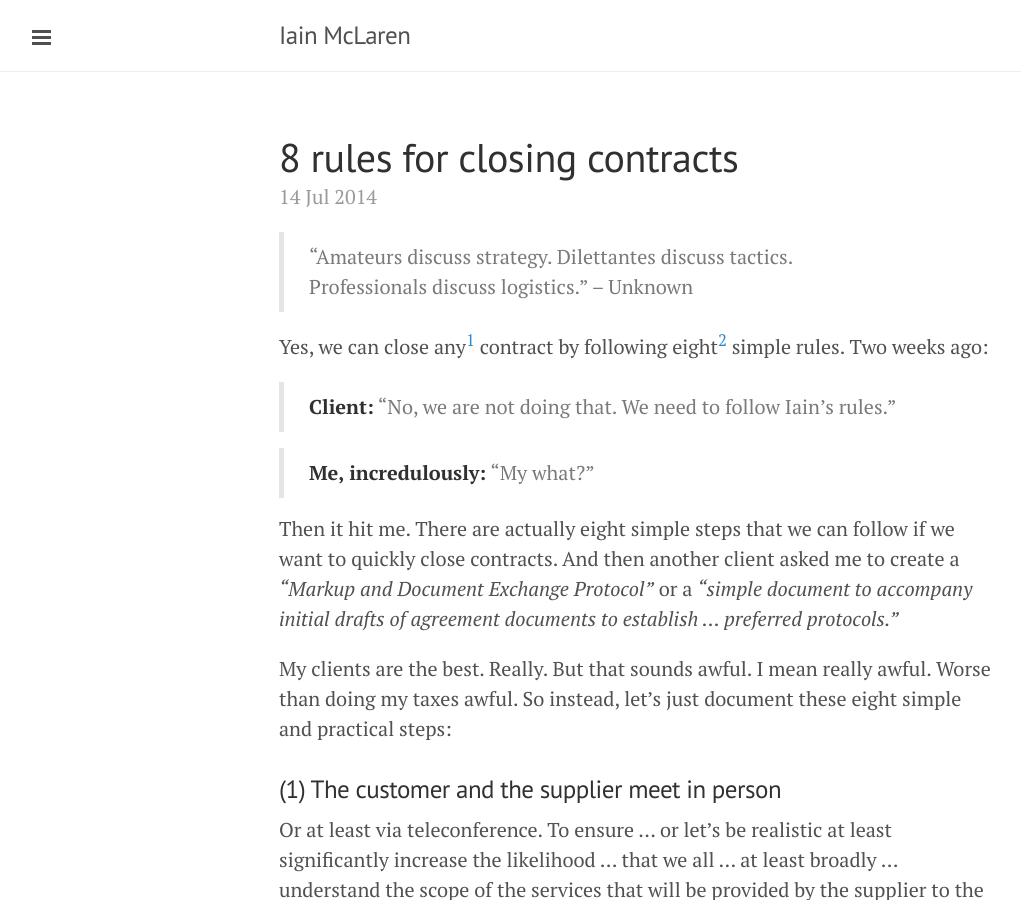
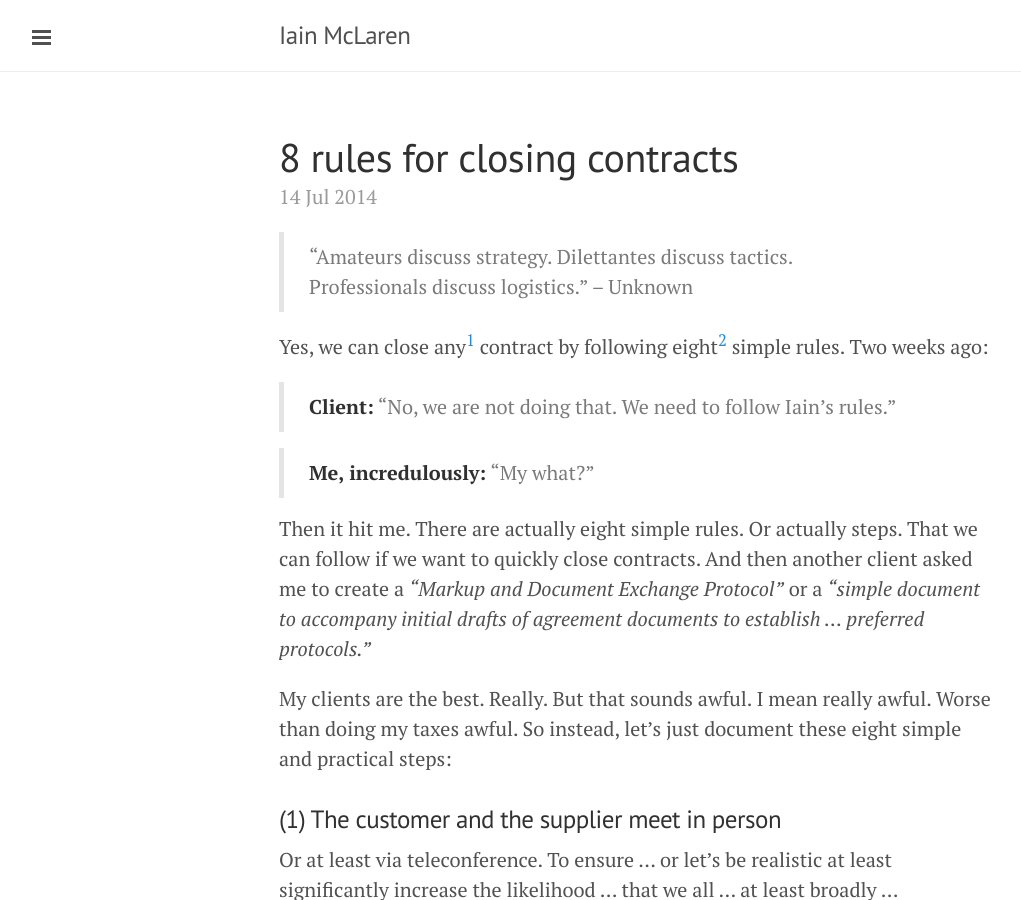
Before and after one commit to imclaren/blog, a Jekyll site: the page built from _posts/2014-07-14-8-steps.md, in a window 1280 px wide and 900 px high. Shown: the whole window, without its empty margins (1-1022 px from the left). Built offline with Jekyll 4.4.1, drawn with Linux system fonts in a browser that asks for light colours; Markdown is read by kramdown in place of the engine named in the settings.

Commit message:
Adding pages 24

```diff
--- a/_posts/2014-07-14-8-steps.md
+++ b/_posts/2014-07-14-8-steps.md
@@ -11,7 +11,7 @@ Yes, we can close any<sup>[1](#1)</sup> contract by following eight<sup>[2](#2)<
 
 > **Me, incredulously:** "My what?"
 
-Then it hit me.  There are actually eight simple steps that we can follow if we want to quickly close contracts.  And then another client asked me to create a *"Markup and Document Exchange Protocol"* or a *"simple document to accompany initial drafts of agreement documents to establish ... preferred protocols."*
+Then it hit me.  There are actually eight simple rules.  Or actually steps.  That we can follow if we want to quickly close contracts.  And then another client asked me to create a *"Markup and Document Exchange Protocol"* or a *"simple document to accompany initial drafts of agreement documents to establish ... preferred protocols."*
 
 My clients are the best.  Really.  But that sounds awful.  I mean really awful.  Worse than doing my taxes awful.  So instead, let's just document these eight simple and practical steps:
 
```
